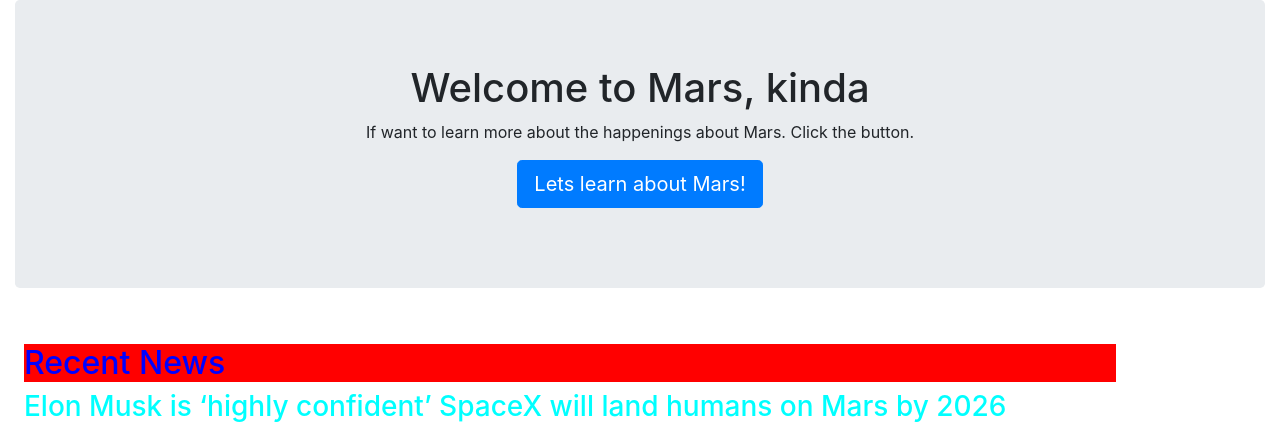
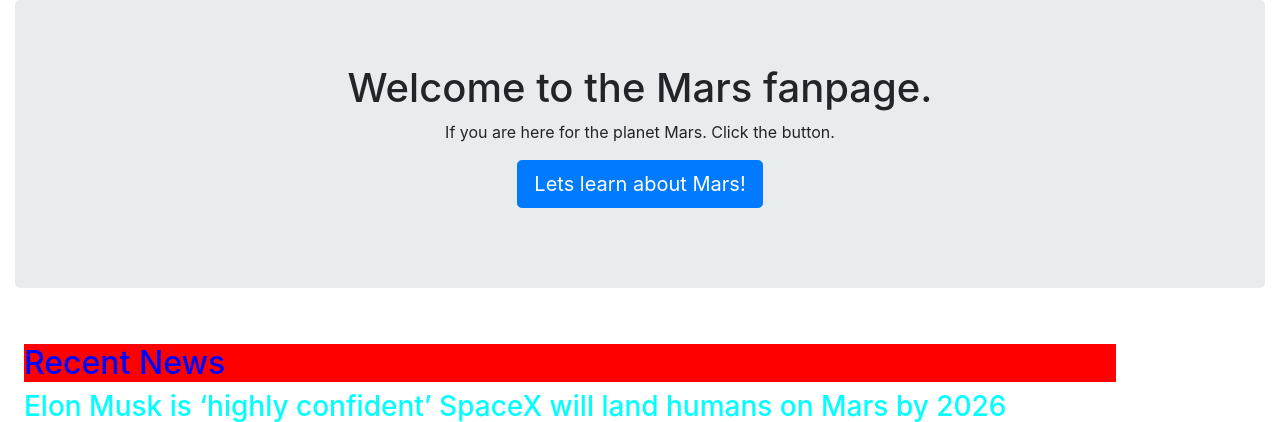
Before and after one commit to kplam624/web-scraping-challenge, a Flask app: page / in a window 1280 px wide. Shown: the top 422 px of the page. Run offline with Flask 2, Linux system fonts and the light colour scheme; data that the repository does not hold is empty; some libraries are stand-ins or nearby versions.

Commit message:
Commented the index.html

```diff
--- a/templates/index.html
+++ b/templates/index.html
@@ -13,22 +13,32 @@
     integrity="sha384-TX8t27EcRE3e/ihU7zmQxVncDAy5uIKz4rEkgIXeMed4M0jlfIDPvg6uqKI2xXr2" crossorigin="anonymous">
 
     <!-- Our own CSS stylesheet -->
+    <!-- Due to the code with templates. Created a directory css instead of styles. -->
   <link rel="stylesheet" href="../static/css/style.css">
 
 
 </head>
 
+<!-- The code contains multiple if statements. This is due to the mongodb library being empty. -->
+<!-- As such to fill empty space created a faux page. -->
 <body>
+  <!-- The button at the top of the page. -->
   <div class="container-fluid">
     <div class="jumbotron text-center">
-      <h1>Welcome to Mars, kinda</h1>
-      <p>If want to learn more about the happenings about Mars. Click the button.</p>
+      <!-- To change the button depending on the status of mongodb. -->
+      {% if mars.feature_title == null %}
+      <h1>Welcome to the Mars fanpage.</h1>
+      <p>If you are here for the planet Mars. Click the button.</p>
+
+      {% else %}
+      <h1>Welcome to Mars</h1>
+      <p>If want to see if there is anything new. Click the button.</p>
+      {% endif %}
       <p><a class="btn btn-primary btn-lg" href="/scrape" role="button">Lets learn about Mars!</a></p>
     </div>
-    </div>
+  </div>
 
-    <!-- <table border="1" class="dataframe"> <thead> <tr style="text-align: right;"> <th></th> <th>Mars</th> </tr> <tr> <th></th> <th></th> </tr> </thead> <tbody> <tr> <th>Equatorial Diameter:</th> <td>6,792 km</td> </tr> <tr> <th>Polar Diameter:</th> <td>6,752 km</td> </tr> <tr> <th>Mass:</th> <td>6.39 × 10^23 kg (0.11 Earths)</td> </tr> <tr> <th>Moons:</th> <td>2 (Phobos &amp; Deimos)</td> </tr> <tr> <th>Orbit Distance:</th> <td>227,943,824 km (1.38 AU)</td> </tr> <tr> <th>Orbit Period:</th> <td>687 days (1.9 years)</td> </tr> <tr> <th>Surface Temperature:</th> <td>-87 to -5 °C</td> </tr> <tr> <th>First Record:</th> <td>2nd millennium BC</td> </tr> <tr> <th>Recorded By:</th> <td>Egyptian astronomers</td> </tr> </tbody> </table> -->
-
+  <!-- The featured title and description "Recent news." -->
   <div class="container">
     <div class = "row">
       <div class = "col-md-12">
@@ -37,12 +47,14 @@
         <h3>Elon Musk is ‘highly confident’ SpaceX will land humans on Mars by 2026</h3>
         <p>“If we get lucky, maybe four years,” Musk said</p>
         {% else %}
+
         <h3>{{ mars.feature_title }}</h3>
         <p>{{ mars.feature_description }}</p>
         {% endif %}
       </div>
     </div>
 
+    <!-- The first row. Featured image and table. -->
     <div class = "row">
       <div class="col-md-6">
         {% if mars.featured_url == null %}
@@ -53,6 +65,8 @@
         <img src="{{ mars.featured_url }}" alt="Featured Mars" id="feature_image">
         {% endif %}
       </div>
+
+      <!-- The table for mars facts -->
       <div class="col-md-6">
         {% if mars.table1 == null %}
         {% else %}
@@ -62,12 +76,15 @@
       </div>
     </div>
 
+    <!-- Beginning of the next row. -->
     {% if mars.hemi1 == null %}
     <h2>Trending Mars</h2>
     {% else %}
     <h2>Mar's hemispheres look like this!</h2>
     {% endif %}
 
+    <!-- The next row that will contain the hemispheres of mars. -->
+    <!-- The first hemisphere, Cerberus Hemisphere -->
     <div class="row">
       <div class="col-md-6">
         {% if mars.hemi1 == null %}
@@ -78,9 +95,11 @@
         <img src="{{ mars.hemi1.image }}" alt="mars hemisphere"class="resize">
         {% endif %}
       </div>
+
+      <!-- The second hemisphere, Schiaparelli Hemisphere -->
       <div class="col-md-6">
         {% if mars.hemi2 == null %}
-        <h3>Mars(Aeres) God of War!</h3>
+        <h3>Mars(Aeres)</h3>
         <img src="https://upload.wikimedia.org/wikipedia/commons/9/97/0_Statue_de_Mars_%28Pyrrhus%29_-_Musei_Capitolini_-_MC0058_%282%29.JPG" alt="mars hemisphere"class="resize">
         {% else %}
         <h3>{{mars.hemi2.title}}</h3>
@@ -89,6 +108,8 @@
       </div>
     </div>
 
+    <!-- The next row of hemispheres. -->
+    <!-- The third hemisphere, Syrtis Major Hemisphere -->
     <div class="row">
       <div class="col-md-6">
         {% if mars.hemi3 == null %}
@@ -100,6 +121,7 @@
         {% endif %}
       </div>
 
+      <!-- The fourth hemisphere, Valles Marineris Hemisphere Hemisphere -->
       <div class="col-md-6">
         {% if mars.hemi4 == null %}
         <h3>Veronica Mars</h3>
```
